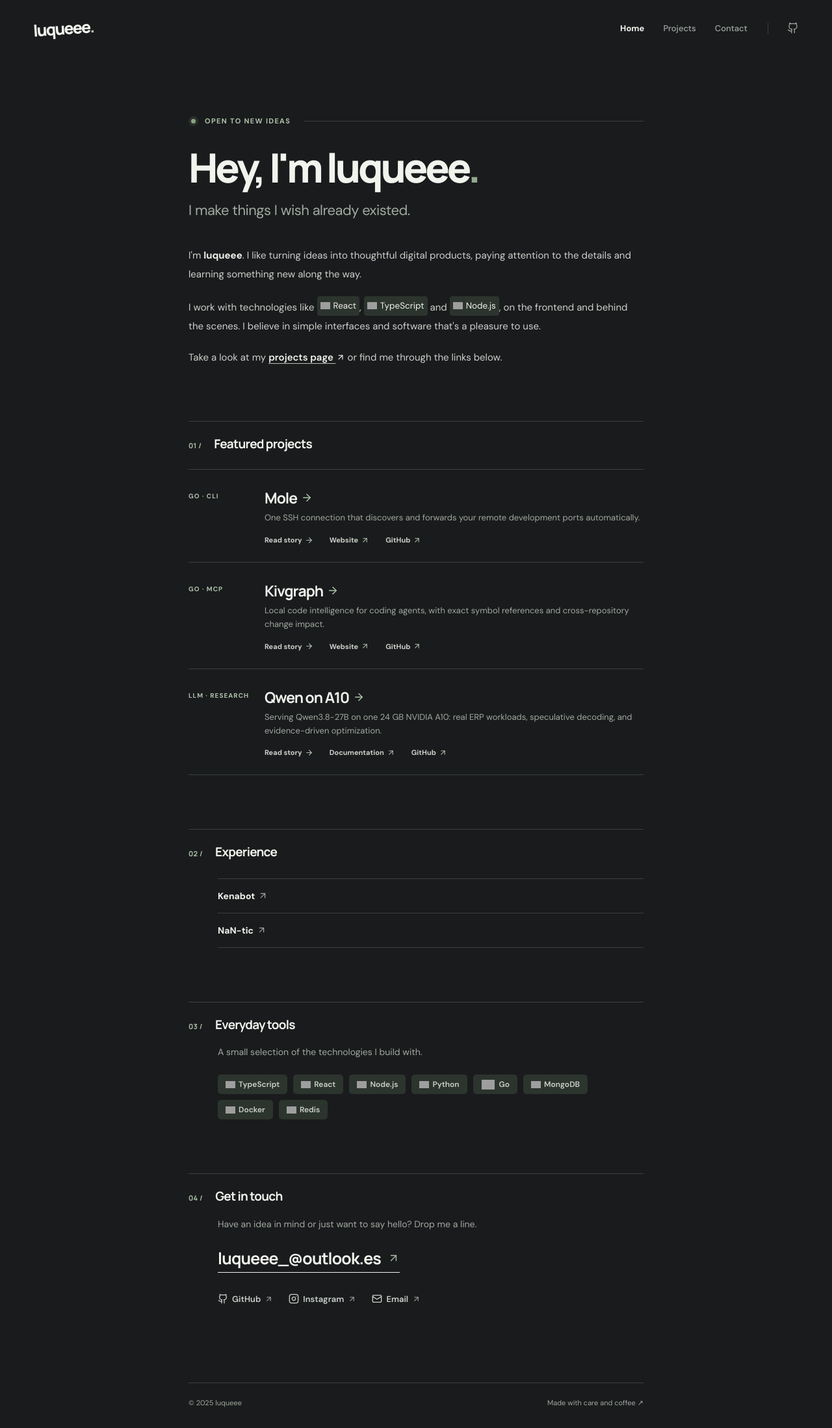
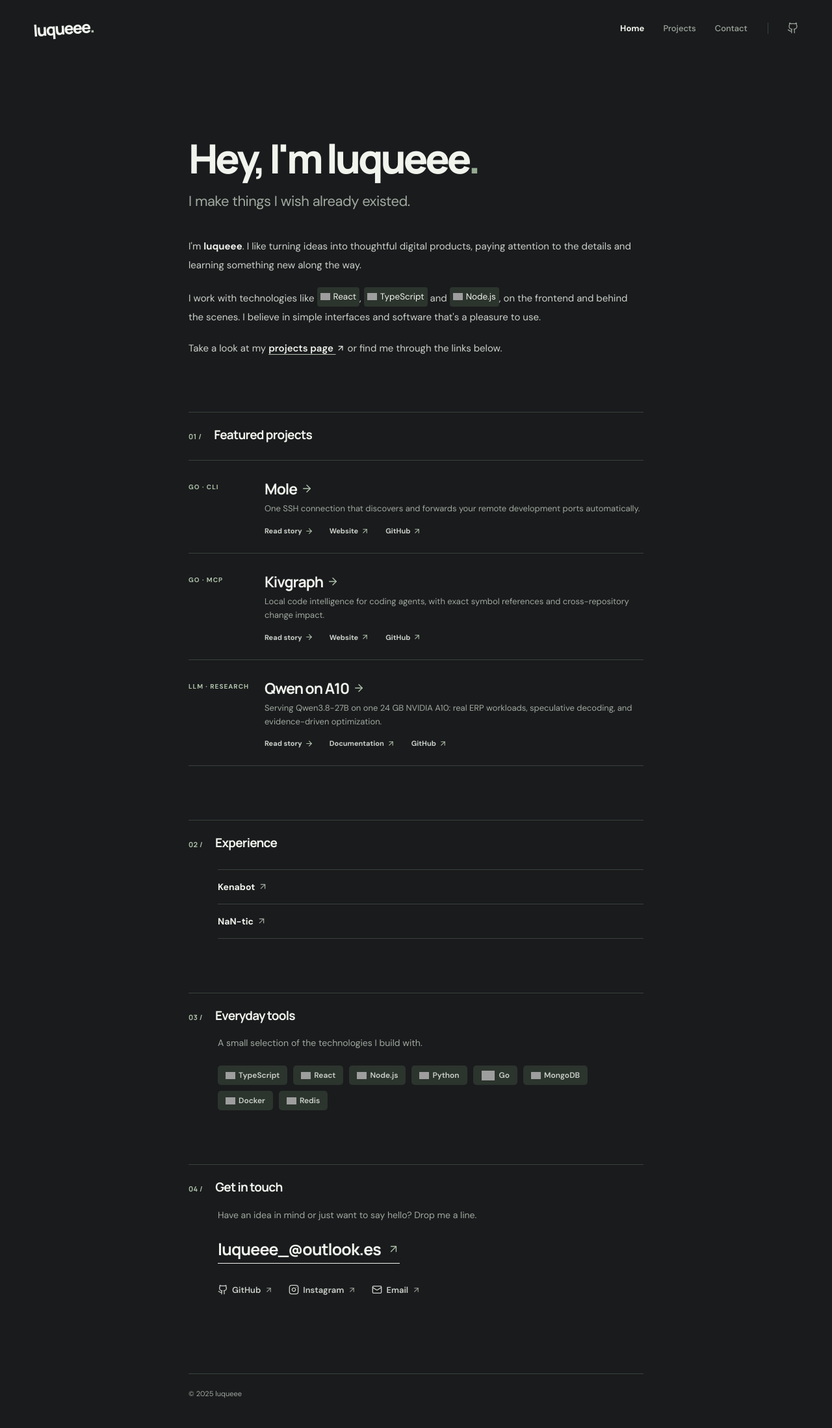
Before and after one commit to Luqueee/portfolio, a React (Vite) app: page / in a window 1280 px wide. Shown: the whole page at 65% size. Built offline with nearby package versions, Linux system fonts and the light colour scheme; grey boxes are pictures that could not be loaded.

Commit message:
style(site): simplify hero and footer

```diff
--- a/src/site.tsx
+++ b/src/site.tsx
@@ -147,13 +147,12 @@ function Header() {
 }
 
 function Footer() {
-  return <footer className="site-footer"><span>© {new Date().getFullYear()} luqueee</span><span>Made with care and coffee <span aria-hidden="true">↗</span></span></footer>
+  return <footer className="site-footer"><span>© {new Date().getFullYear()} luqueee</span></footer>
 }
 
 export function Home() {
   return (
     <main className="content home">
-      <div className="eyebrow"><span className="status-dot" /> Open to new ideas <span className="eyebrow-line" /></div>
       <h1>Hey, I'm luqueee<span className="heading-period">.</span></h1>
       <p className="lead">I make things I wish already existed.</p>
 
--- a/src/styles.css
+++ b/src/styles.css
@@ -44,7 +44,6 @@ a:focus-visible, button:focus-visible { outline: 2px solid var(--accent); outlin
 
 .content { width: min(100% - 48px, 700px); margin: 93px auto 0; flex: 1; }
 .eyebrow { display: flex; align-items: center; gap: 10px; color: var(--accent); font-size: 11px; font-weight: 700; letter-spacing: .12em; text-transform: uppercase; }
-.status-dot { width: 7px; height: 7px; border-radius: 50%; background: #86a683; box-shadow: 0 0 0 4px rgba(134, 166, 131, .15); margin: 0 4px; }
 .eyebrow-line { height: 1px; flex: 1; background: var(--line); margin-left: 10px; }
 h1, h2, p { margin-top: 0; }
 h1, h2 { font-family: 'Manrope', sans-serif; color: var(--heading); }
@@ -67,7 +66,7 @@ h1 { font-size: clamp(40px, 6.6vw, 62px); letter-spacing: -.068em; font-weight:
   to { opacity: 1; transform: translateY(0); filter: blur(0); }
 }
 .motion-ready .site-header { animation: rise-in .7s cubic-bezier(.22,1,.36,1) both; }
-.motion-ready .home > .eyebrow, .motion-ready .projects > .eyebrow { animation: rise-in .65s cubic-bezier(.22,1,.36,1) both; }
+.motion-ready .projects > .eyebrow { animation: rise-in .65s cubic-bezier(.22,1,.36,1) both; }
 .motion-ready .home > h1, .motion-ready .projects > h1 { animation: rise-in .85s .08s cubic-bezier(.22,1,.36,1) both; }
 .motion-ready .home > .lead, .motion-ready .projects > .lead { animation: rise-in .85s .18s cubic-bezier(.22,1,.36,1) both; }
 .motion-ready .intro p { animation: rise-in .8s cubic-bezier(.22,1,.36,1) both; }
```
Also changed, not shown: 1 other file (tests, documents, lock files or other folders).
